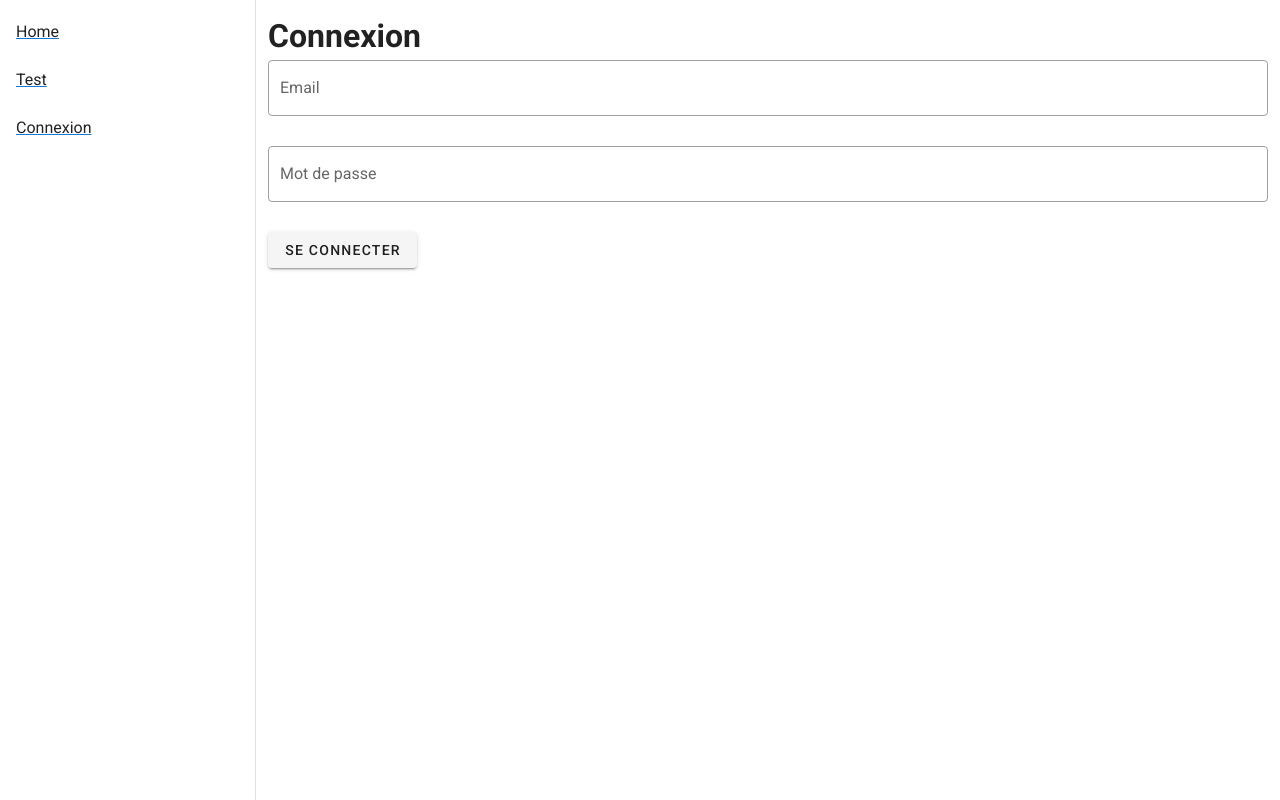
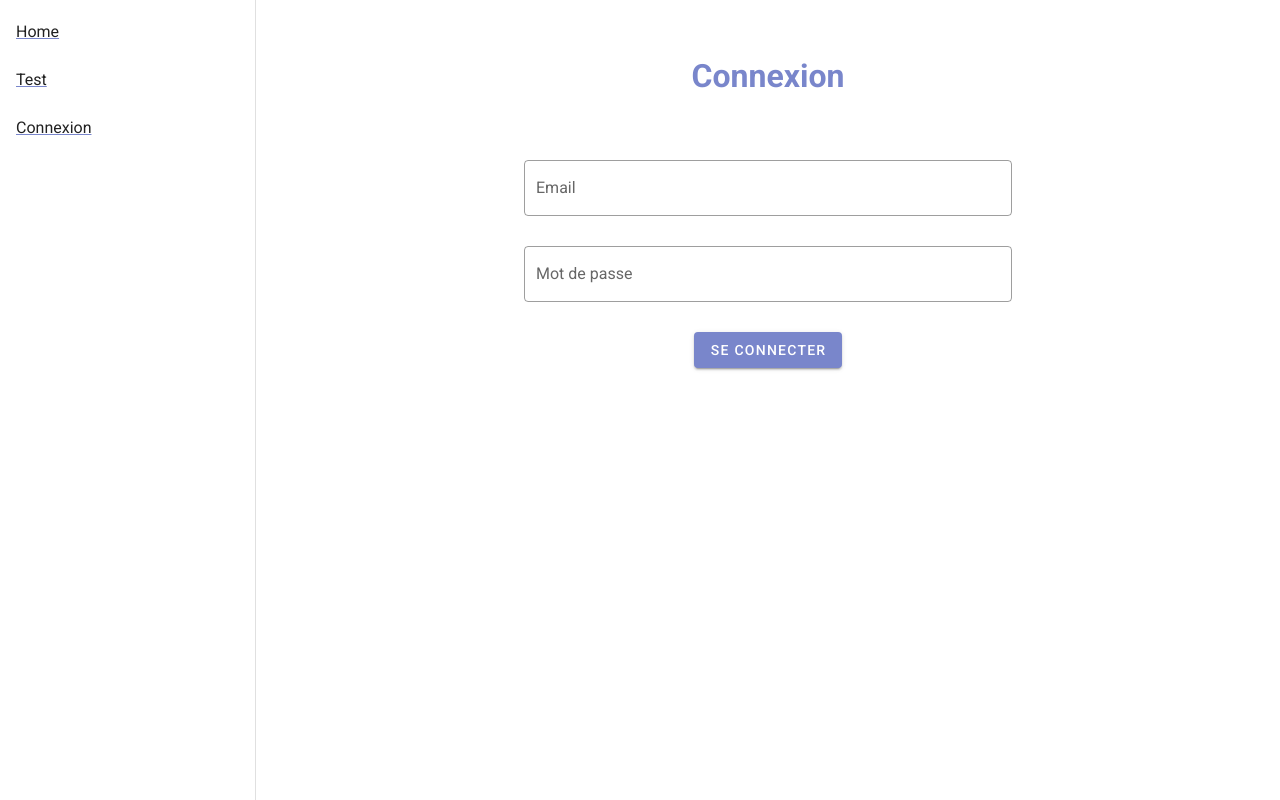
Before and after one commit to blupblupdoux/ide, a Vue app in the folder vuejs_app/: page /connexion in a window 1280 px wide. Built offline with nearby package versions, Linux system fonts and the light colour scheme.

Commit message:
visuel + error alert

```diff
--- /dev/null
+++ b/vuejs_app/src/components/ErrorAlert.vue
@@ -0,0 +1,12 @@
+<template>
+  <v-row>
+    <v-alert class="ml-auto mr-10" type="error" dense>{{ message }}</v-alert>
+</v-row>
+</template>
+
+<script>
+export default {
+	name: 'ErrorAlert',
+	props: ['message']
+}
+</script>
--- a/vuejs_app/src/plugins/vuetify.js
+++ b/vuejs_app/src/plugins/vuetify.js
@@ -4,4 +4,17 @@ import Vuetify from 'vuetify/lib';
 Vue.use(Vuetify);
 
 export default new Vuetify({
+	theme: {
+		themes: {
+			light: {
+				primary: '#7986CB',
+				secondary: '#9FA8DA',
+				// accent: '#82B1FF',
+				error: '#F4511E',
+				// info: '#2196F3',
+				success: '#43A047',
+				warning: '#FBC02D',
+			},
+		},
+	},
 });
--- a/vuejs_app/src/views/Login.vue
+++ b/vuejs_app/src/views/Login.vue
@@ -1,15 +1,22 @@
 <template>
   <v-container>
 
-    <h1>Connexion</h1>
+		<ErrorAlert v-if="errorLogin"  message="Email ou mot de passe incorrect" />
 
-    <v-form ref="form">
+		<v-row class="justify-center mt-10 mb-12">
+			<h1 class="login-title primary--text">Connexion</h1>
+		</v-row>
+
+		<v-row class="justify-center">
+			<v-col cols="6">
+				<v-form @submit.prevent="manageLogin" ref="form" >
 					<v-text-field
 						type="email"
 						label="Email"
 						placeholder="prenom.nom@gmail.com"
 						v-model="credentials.email"
 						:rules="[rules.required, rules.email]"
+						color="primary"
 						required
 						outlined>
 					</v-text-field>
@@ -20,12 +27,17 @@
 						placeholder="exemple33!"
 						v-model="credentials.password"
 						:rules="[rules.required]"
+						color="primary"
 						required
 						outlined>
 					</v-text-field>
 
-			<v-btn @click="manageLogin">Se connecter</v-btn>
+					<v-btn type="submit" color="primary" class="d-block mx-auto" >Se connecter</v-btn>
 				</v-form>
+			</v-col>
+		</v-row>
+
+
 
   </v-container>
 </template>
@@ -33,11 +45,16 @@
 <script>
 
 import { mapActions, mapState } from 'vuex'
+import ErrorAlert from '../components/ErrorAlert'
 
 export default {
 
 	name: 'Login',
+	components: {
+		ErrorAlert
+	},
 	data: () => ({
+		errorLogin: false,
 		credentials: {
 			email: '',
 			password: ''
@@ -59,9 +76,16 @@ export default {
 			return this.$refs.form.validate()
 		},
 		manageLogin () {
+
 			if(this.isValid()) {
+
 				this.login(this.credentials)
-				.then(() => this.$router.push('/'))
+				.then(() => {
+					this.$router.push('/')
+				})
+				.catch(() => {
+						this.errorLogin = true
+        })
 			}
 		},
   },
```
Also changed, not shown: 1 other file (tests, documents, lock files or other folders). Lines whose indentation alone changed are shown as unchanged.
